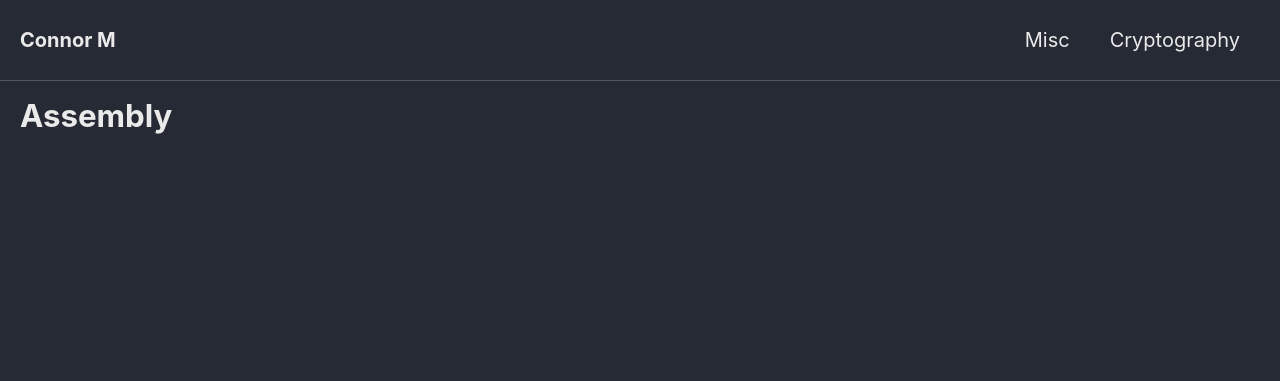
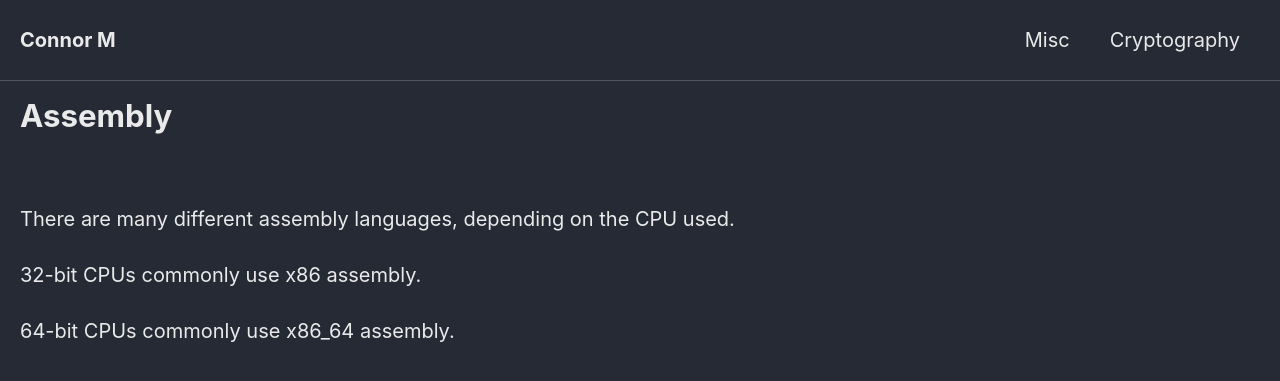
Before and after one commit to Connor-McCartney/Connor-McCartney.github.io, a Jekyll site: the page built from _pages/misc/assembly.md, in a window 1280 px wide. Shown: the top 381 px of the page. Built offline with Jekyll 4.4.1, drawn with Linux system fonts in a browser that asks for light colours; cached includes are drawn as plain includes.

Commit message:
Update assembly.md

```diff
--- a/_pages/misc/assembly.md
+++ b/_pages/misc/assembly.md
@@ -5,3 +5,10 @@ title: Assembly
 
 
 <br>
+
+
+There are many different assembly languages, depending on the CPU used.
+
+32-bit CPUs commonly use x86 assembly.
+
+64-bit CPUs commonly use x86_64 assembly.
```
